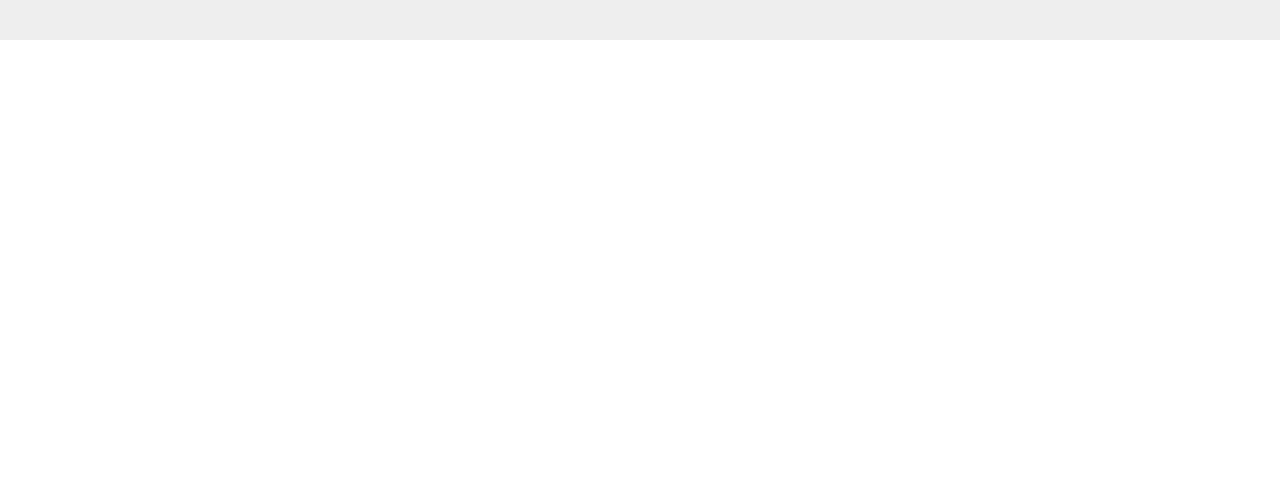
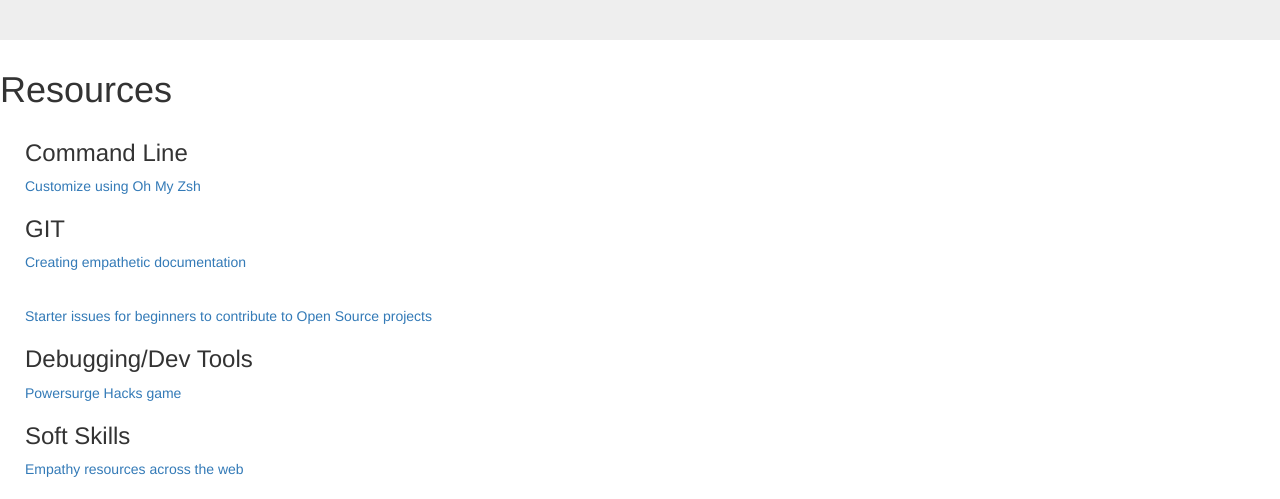
Before and after one commit to jquery/2015-developer-summit, a website: page index.html in a window 1280 px wide. Shown: the part 358-857 px from the top of the page. Before the commit the page ends 800 px from the top, so only its background shows below. Drawn offline with nearby package versions, Linux system fonts and the light colour scheme.

Commit message:
Started resource section for people to add links
Related to #6

```diff
--- a/index.html
+++ b/index.html
@@ -33,5 +33,28 @@
         <img class="center-block" src="public/img/summit_logo.png" alt="logo" />
       </div>
     </div>
+      <div id="resources">
+        <h1>Resources</h1>
+        <div class="row">
+        <ul>
+           <div>
+              <li><h3>Command Line</h3><a href="https://github.com/robbyrussell/oh-my-zsh">Customize using Oh My Zsh</a></li>
+           </div>
+           <div>
+              <li><h3>GIT</h3><a href="https://github.com/npm/npm/pull/10021">Creating empathetic documentation</a></li>
+              <br>
+              <a href="http://yourfirstpr.github.io/">Starter issues for beginners to contribute to Open Source projects</a></li>
+           </div>
+           <div>
+              <li><h3>Debugging/Dev Tools</h3><a href="http://Bit.ly/powersurgehacks">Powersurge Hacks game</a></li>
+           </div>
+           <div>
+              <li><h3>Soft Skills</h3><a href="http://more-empathy.online/">Empathy resources across the web</a></li>
+           </div>
+           <div>
+            <li><h3></h3><a href="#"></a></li>
+           </div>
+        </ul>
+      </div>
   </body>
 </html>
--- a/public/css/custom.css
+++ b/public/css/custom.css
@@ -1 +1,4 @@
-/* custom styles */
+#resources li {
+    list-style-type: none;
+    margin-bottom: 1em;
+}
```
